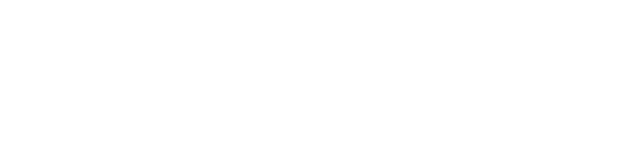
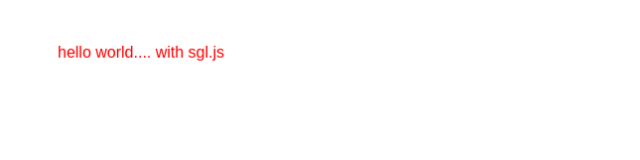
Before and after one commit to verticaldev-altervista/sgl.js, a plain HTML site: page index.html in a window 1280 px wide. Shown: the whole page, without its empty margins (0-640 px from the left). Drawn offline with Linux system fonts and the light colour scheme.

Commit message:
Add files via upload

```diff
--- a/index.html
+++ b/index.html
@@ -12,5 +12,7 @@
 <script src="sgl.js"></script>
 </head>
 <body style="position:fixed;">
+<script src="main.js"></script>
+
 </body>
 </html>
--- a/main.js
+++ b/main.js
@@ -1,8 +1,9 @@
 setdisplay();
+
 
 function update(){
 		cls();
-		text(display, 50,50,16,rgb(255,0,0),"hello world....");
+		text(display, 50,50,16,rgb(255,0,0),"hello world.... with sgl.js");
 
 
 }
```
